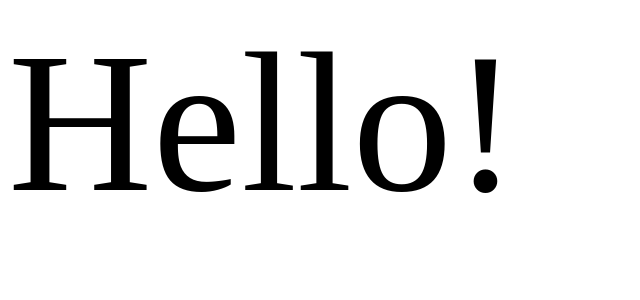
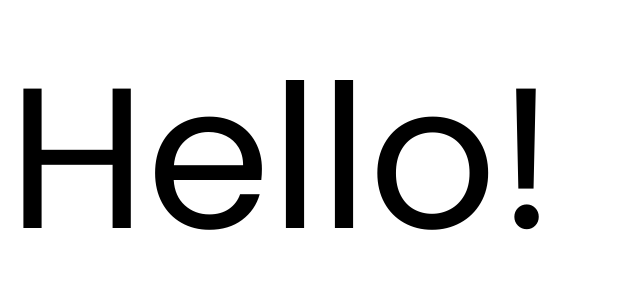
Before and after one commit to DIEN94/eCommerce-Website, a React (Create React App) app: page / in a window 1280 px wide. Shown: the top 300 px of the page, without its empty margins (0-640 px from the left). Built offline with nearby package versions, Linux system fonts and the light colour scheme.

Commit message:
second commit

```diff
--- a/package.json
+++ b/package.json
@@ -3,6 +3,7 @@
   "version": "0.1.0",
   "private": true,
   "dependencies": {
+    "@reduxjs/toolkit": "^1.9.5",
     "@testing-library/jest-dom": "^5.16.5",
     "@testing-library/react": "^13.4.0",
     "@testing-library/user-event": "^13.5.0",
@@ -10,8 +11,10 @@
     "@types/node": "^16.18.36",
     "@types/react": "^18.2.12",
     "@types/react-dom": "^18.2.5",
+    "@types/react-redux": "^7.1.25",
     "react": "^18.2.0",
     "react-dom": "^18.2.0",
+    "react-redux": "^8.1.1",
     "react-scripts": "5.0.1",
     "typescript": "^4.9.5",
     "web-vitals": "^2.1.4"
--- a/src/index.tsx
+++ b/src/index.tsx
@@ -1,6 +1,7 @@
 import React from "react";
 import ReactDOM from "react-dom/client";
 import App from "./App";
+import './styles/index.scss'
 
 const root = ReactDOM.createRoot(
   document.getElementById("root") as HTMLElement
--- a/src/styles/App.scss
+++ b/src/styles/App.scss
@@ -1,3 +1,6 @@
+@import "index.scss";
+
 .myApp {
-    font-size: 200px
+    font-size: 200px;
+    font-family: $font-primary;
 }
--- /dev/null
+++ b/src/styles/index.scss
@@ -0,0 +1,11 @@
+@import url('https://fonts.googleapis.com/css2?family=Montserrat:ital,wght@0,400;0,600;1,700&family=Poppins:ital,wght@0,100;0,200;0,300;0,400;0,500;0,600;0,700;0,800;0,900;1,100;1,200;1,300;1,400;1,500;1,600;1,700;1,800;1,900&display=swap');
+
+//Fonts
+$font-primary: 'Poppins', sans-serif;
+$font-logo: 'Montserrat', sans-serif;
+
+//Colors
+$background-color-primary: #FFFFFF;
+$background-color-secondary: #F9F1E7;
+$button-color: #B88E2F;
+$active-element-color: #B88E2F;
```
Also changed, not shown: 1 other file (tests, documents, lock files or other folders).
